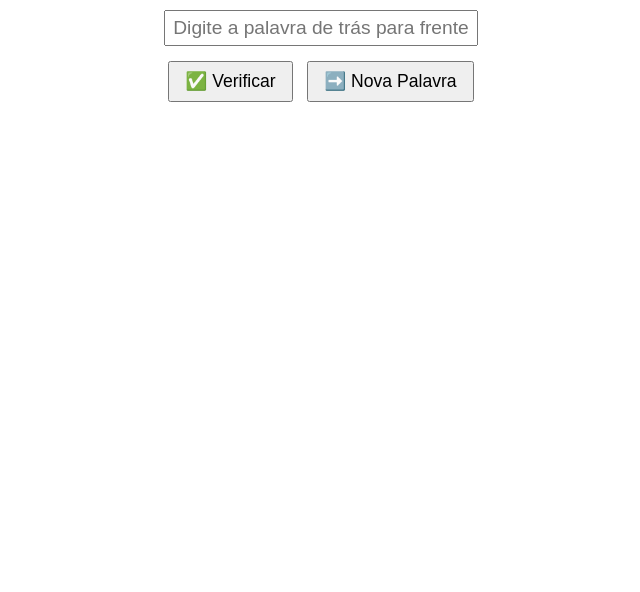
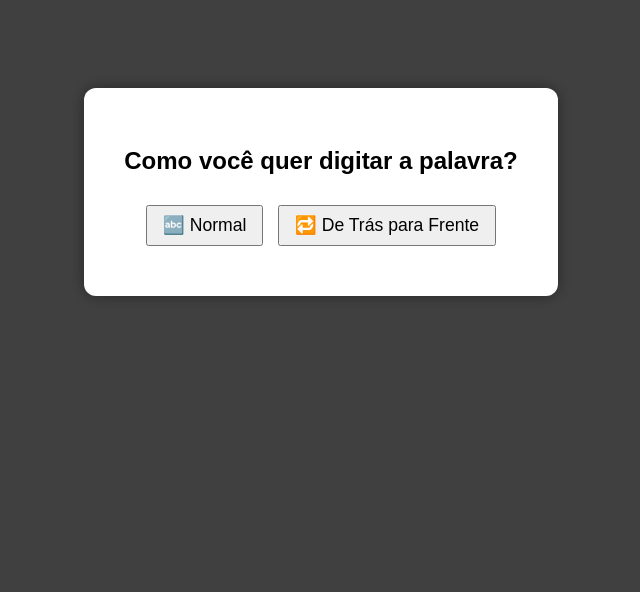
Before and after one commit to anibalssilva/quiz-odnartelos, a plain HTML site: page index.html in a window 1280 px wide. Shown: the part 208-800 px from the top of the page, without its empty margins (319-959 px from the left). Drawn offline with Linux system fonts and the light colour scheme.

Commit message:
Update index.html

```diff
--- a/index.html
+++ b/index.html
@@ -2,7 +2,7 @@
 <html lang="pt-br">
 <head>
   <meta charset="UTF-8">
-  <title>Quiz - ODNARTELOS</title>
+  <title>Quiz - Descobrir e Soletrar Palavra</title>
   <style>
     body {
       font-family: Arial, sans-serif;
@@ -31,21 +31,52 @@
       margin: 10px 5px;
       cursor: pointer;
     }
+
+    /* Modal de escolha */
+    #modoEscolha {
+      position: fixed;
+      top: 0;
+      left: 0;
+      width: 100vw;
+      height: 100vh;
+      background: rgba(0, 0, 0, 0.75);
+      display: flex;
+      align-items: center;
+      justify-content: center;
+      z-index: 9999;
+    }
+    #modoEscolha .caixa {
+      background: white;
+      padding: 40px;
+      border-radius: 12px;
+      box-shadow: 0 0 15px rgba(0,0,0,0.4);
+    }
+    #modoEscolha h2 {
+      margin-bottom: 20px;
+    }
   </style>
 </head>
 <body>
 
-  <h1>ODNARTELOS</h1>
-  <h2>Descubra a Palavra e Digite de Trás para Frente!</h2>
+  <!-- Modal para escolha do modo -->
+  <div id="modoEscolha">
+    <div class="caixa">
+      <h2>Como você quer digitar a palavra?</h2>
+      <button onclick="selecionarModo('normal')">🔤 Normal</button>
+      <button onclick="selecionarModo('inverso')">🔁 De Trás para Frente</button>
+    </div>
+  </div>
+
+  <h1 id="titulo">Descubra a Palavra!</h1>
 
   <div id="consoantes"></div>
 
   <div>
-    <input type="text" id="palavraDigitada" placeholder="Digite a palavra de trás para frente" />
+    <input type="text" id="palavraDigitada" placeholder="Digite aqui a palavra" />
   </div>
 
   <div>
-    <button onclick="verificarSoletracao()">✅ Verificar</button>
+    <button onclick="verificarPalavra()">✅ Verificar</button>
     <button onclick="pularPalavra()">➡️ Nova Palavra</button>
   </div>
 
@@ -56,26 +87,15 @@
 
   <script>
     const palavras = [
-            "ENGENHARIA", "HOMOLOGADO", "DESLUMBRAR", "RETROVISOR", "COMPONENTE", "LAVANDERIA",
-            "DISSIMULADO", "FACULTATIVO", "HOSTILIDADE", "VERTIGINOSO", "TRAVESSEIRO", "INTERRUPTOR",
-            "DESUMANIDADE", "INSATISFEITO", "EMBORRACHADO", "ESCRIVANINHA", "FLEXIBILIDADE", "SUBJETIVIDADE",
-            "COMPORTAMENTO", "CONTRAPARTIDA", "DESPRETENSIOSO", "PERFECCIONISTA", "EXTRACURRICULAR",
-            "FUNDAMENTALISMO","LAVOURA", "TIRANIA", "CATARSE", "DESPESA", "REPULSA", "SUBLIME",
-            "CRESCER", "DRIBLAR", "ISONOMIA", "RATOEIRA", "ALICERCE", "INVASIVO",
-            "MANICURE", "OXIGENAR", "RIGOROSO", "PECULIAR", "DURADOURO", "SABEDORIA",
-            "APROXIMAR", "ARMADILHA", "BAJULADOR", "DESPOJADO", "LINGUAJAR", "PITORESCO",
-            "SAPATILHA", "VINAGRETE", "BELICHE", "BIZARRO", "CHINELO", "COLOSSO",
-            "CROMADO", "JANGADA", "MINHOCA", "RECESSO", "RUPTURA", "VISCOSO",
-            "ALFAZEMA", "EPIDERME", "OLFATIVO", "USUFRUIR", "ALVEJANTE", "ARRISCADO",
-            "BORBOLETA", "DENSIDADE", "GRAVIDADE", "HOLOGRAMA", "IMPULSIVO", "INTERFACE",
-            "PASSARELA", "RANCOROSO", "CERIMONIAL", "DELINEADOR", "MAQUINISTA", "PARAQUEDAS",
-            "FERRAMENTA", "GARGALHADA", "JORNALISMO", "LANCHONETE", "LETRAMENTO", "SEMELHANTE",
-            "APRENDIZADO", "ENGAJAMENTO", "INEXISTENTE", "INTERURBANO", "PRESSUPOSTO", "ULTRAPASSAR",
-            "CULPABILIZAR", "DIVERSIFICAR", "PREDESTINADO", "RASTREAMENTO", "INTROSPECTIVO", "MICRORGANISMO",
-            "CORRESPONDENTE", "DESLUBRAMENTO", "CATEGORICAMENTE", "SIMULTANEAMENTE"
+      "ENGENHARIA", "HOMOLOGADO", "DESLUMBRAR", "RETROVISOR", "COMPONENTE", "LAVANDERIA",
+      "DISSIMULADO", "FACULTATIVO", "HOSTILIDADE", "VERTIGINOSO", "TRAVESSEIRO", "INTERRUPTOR",
+      "DESUMANIDADE", "INSATISFEITO", "EMBORRACHADO", "ESCRIVANINHA", "FLEXIBILIDADE", "SUBJETIVIDADE",
+      "COMPORTAMENTO", "CONTRAPARTIDA", "DESPRETENSIOSO", "PERFECCIONISTA", "EXTRACURRICULAR",
+      "FUNDAMENTALISMO", "LAVOURA", "TIRANIA", "CATARSE", "DESPESA", "REPULSA", "SUBLIME"
     ];
 
     let palavraEscolhida = "";
+    let modo = "normal"; // ou 'inverso'
 
     function removerVogais(palavra) {
       return palavra.replace(/[AEIOU]/gi, '');
@@ -89,18 +109,27 @@
       document.getElementById('resultado').textContent = "";
     }
 
-    function verificarSoletracao() {
-      const digitado = document.getElementById('palavraDigitada').value.trim().toUpperCase();
-      const esperado = palavraEscolhida.split('').reverse().join('');
+    function verificarPalavra() {
+      const entrada = document.getElementById('palavraDigitada').value.trim().toUpperCase();
       const resultadoDiv = document.getElementById('resultado');
 
-      if (digitado === esperado) {
-        resultadoDiv.textContent = "🎉 Parabéns! Você digitou corretamente!";
+      let correto = (modo === 'inverso')
+        ? palavraEscolhida.split('').reverse().join('')
+        : palavraEscolhida;
+
+      if (entrada === correto) {
+        const msg = modo === 'inverso'
+          ? "¡!ETNEMATERROC UOTIGID ÊCOV! SNÉBARAP 🎉".split('').reverse().join('')
+          : "🎉 Parabéns! Você digitou corretamente!";
+        resultadoDiv.textContent = msg;
         resultadoDiv.style.color = "green";
         document.getElementById('somAcerto').play();
         setTimeout(() => carregarNovaPalavra(), 3000);
       } else {
-        resultadoDiv.textContent = "❌ Palavra incorreta! Tente novamente.";
+        const msg = modo === 'inverso'
+          ? ".ETNEMAVON ETNET !ATERROCNI ARVALAP ❌".split('').reverse().join('')
+          : "❌ Palavra incorreta! Tente novamente.";
+        resultadoDiv.textContent = msg;
         resultadoDiv.style.color = "red";
         document.getElementById('somErro').play();
       }
@@ -110,7 +139,23 @@
       carregarNovaPalavra();
     }
 
-    carregarNovaPalavra();
+    function selecionarModo(selecionado) {
+      modo = selecionado;
+      document.getElementById('modoEscolha').style.display = 'none';
+
+      const input = document.getElementById('palavraDigitada');
+      const titulo = document.getElementById('titulo');
+
+      input.placeholder = (modo === 'normal')
+        ? "Digite a palavra completa"
+        : "Digite a palavra de trás para frente";
+
+      titulo.textContent = (modo === 'normal')
+        ? "Descubra a Palavra!"
+        : "!ARVALAP ARETALOS E RARBUCSED";
+
+      carregarNovaPalavra();
+    }
   </script>
 
 </body>
```
